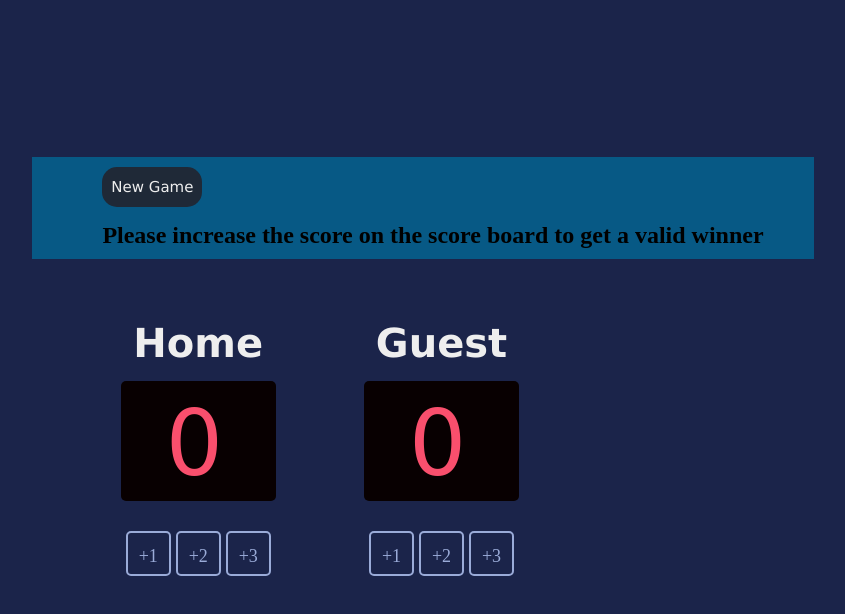
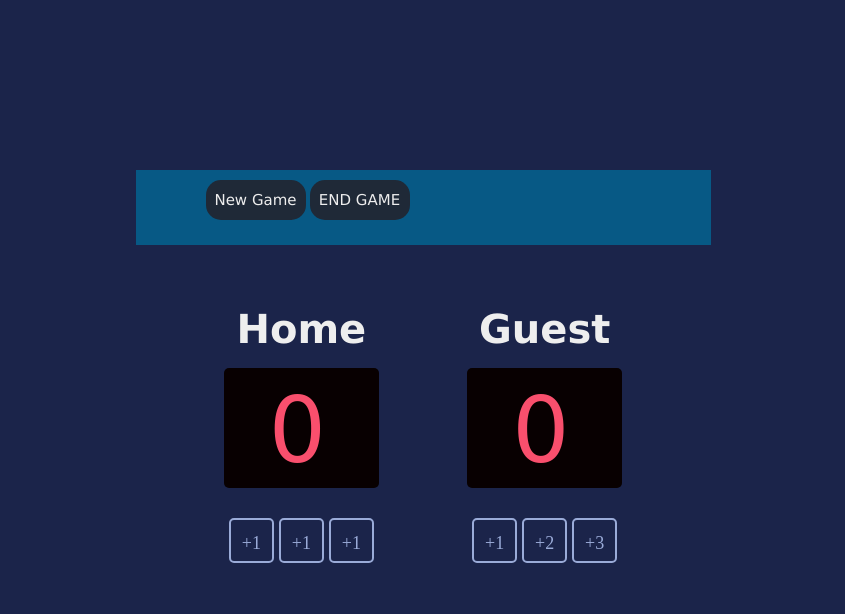
Before and after one commit to MegAjayi/BasketBall_Score_card, a plain HTML site: page index.html in a window 1280 px wide. Both pictures are taken after a click on the button "New Game". Shown: the whole page, without its empty margins (217-1062 px from the left). Drawn offline with Linux system fonts and the light colour scheme.

Commit message:
state management

```diff
--- a/app.js
+++ b/app.js
@@ -1,51 +1,49 @@
 let homeEl = document.getElementById("home");
 let guetEl = document.getElementById("guest");
-let count = 0;
+let winnerEl = document.getElementById("displayWinner");
+// let allActionButton = document.querySelector(".units");
+
+let countHome = 0;
 let countGuest = 0;
 
-function addOne() {
-  count += 1;
-  homeEl.textContent = count;
+function addScoreToHome(num) {
+  countHome += num;
+  homeEl.textContent = countHome;
 }
 
-function addTwo() {
-  count += 2;
-  homeEl.textContent = count;
-}
-
-function addThree() {
-  count += 3;
-  homeEl.textContent = count;
-  //   guetEl.textContent = count;
-}
-
-function addOneOne() {
-  countGuest += 1;
-  guetEl.textContent = countGuest;
-}
-
-function addTwoTwo() {
-  countGuest += 2;
-  guetEl.textContent = countGuest;
-}
-
-function addThreeThree() {
-  countGuest += 3;
+function addScoreToGuest(num) {
+  countGuest += num;
   guetEl.textContent = countGuest;
 }
 
 function newGame() {
-  if (count > countGuest) {
-    document.getElementById("extraButton").textContent =
-      "The winner is Home with a score of: " + count;
-  } else if (countGuest < count) {
-    document.getElementById("extraButton").textContent =
-      "The winner is Home with a score of: " + countGuest;
+  countHome = 0;
+  countGuest = 0;
+  homeEl.textContent = countHome;
+  guetEl.textContent = countGuest;
+  winnerEl.textContent = "";
+  enableButton();
+}
+
+function endGame() {
+  if (countHome > countGuest) {
+    winnerEl.textContent = "Home Team Wins";
+  } else if (countHome < countGuest) {
+    winnerEl.textContent = "Guest Team Wins";
   } else {
-    document.getElementById("extraButton").textContent =
-      "Please increase the score on the score board to get a valid winner";
+    winnerEl.textContent = "Its A Tie";
   }
+  disableButton();
+}
 
-  count = 0;
-  countGuest = 0;
+function disableButton() {
+  document.querySelectorAll(".units").forEach((btn) => (btn.disabled = true));
+  // const buttons = document.querySelectorAll(".units");
+  // buttons.disabled = true;
 }
+
+function enableButton() {
+  document.querySelectorAll(".units").forEach((btn) => (btn.disabled = false));
+  // const buttons = document.querySelectorAll(".units");
+  // buttons.disabled = false;
+}
--- a/assests/css/index.css
+++ b/css/index.css
@@ -76,8 +76,7 @@
   color: var(--smaller-color);
 }
 
-.units,
-span {
+.incrementvalues > * {
   font-family: "Cursed Timer ULiL";
   font-size: 18px;
   font-weight: 400;
@@ -85,6 +84,8 @@
   letter-spacing: 0;
   text-align: center;
   font-style: normal;
+  cursor: pointer;
+  background-color: var(--primary-color);
 }
 
 header {
@@ -105,7 +106,8 @@
   padding: 10px 30px;
 }
 
-#extraButton1 {
+#extraButton1,
+#end_game {
   height: 40px;
   width: 100px;
   border-radius: 15px;
@@ -119,3 +121,6 @@
   background-color: #1f2937;
   color: var(--Text-color);
 }
+button {
+  cursor: pointer;
+}
--- a/index.html
+++ b/index.html
@@ -5,8 +5,8 @@
     <meta charset="UTF-8">
     <meta name="viewport" content="width=device-width, initial-scale=1.0">
     <title>Baskect Ball Score Board</title>
-    <link rel="stylesheet" href="./assests/css/global.css">
-    <link rel="stylesheet" href="./assests/css/index.css">
+    <link rel="stylesheet" href="./css/global.css">
+    <link rel="stylesheet" href="./css/index.css">
 </head>
 
 <body>
@@ -16,7 +16,8 @@
                 <nav class="extra">
                     <div>
                         <button onclick="newGame()" id="extraButton1">New Game</button>
-                        <h2 id="extraButton"> </h2>
+                        <button id="end_game" onclick="endGame()">END GAME</button>
+                        <h2 id="displayWinner"> </h2>
                     </div>
                 </nav>
             </header>
@@ -28,9 +29,9 @@
                     <span class="Readings" id="home">0</span>
                 </div>
                 <div class="incrementvalues">
-                    <div class="units"><span onclick="addOne()">+1</span></div>
-                    <div class="units" on><span onclick="addTwo()">+2</span></div>
-                    <div class="units"><span onclick="addThree()">+3</span></div>
+                    <button id="home-button-1" class="units" onclick="addScoreToHome(1)">+1</button>
+                    <button id="home-button-2" class="units" onclick="addScoreToHome(2)">+1</button>
+                    <button id="home-button3" class="units" onclick="addScoreToHome(3)">+1</button>
                 </div>
             </div>
             <div id="classtwo">
@@ -39,9 +40,9 @@
                     <span class="Readings" id="guest">0</span>
                 </div>
                 <div class="incrementvalues">
-                    <div class="units"><span onclick="addOneOne() ">+1</span></div>
-                    <div class="units"><span onclick="addTwoTwo() ">+2</span></div>
-                    <div class="units"><span onclick="addThreeThree()">+3</span></div>
+                    <button id="guest-button-1" class="units" onclick="addScoreToGuest(1)">+1</button>
+                    <button id="guest-button-1" class="units" onclick="addScoreToGuest(2)">+2</button>
+                    <button id="guest-button-1" class="units" onclick="addScoreToGuest(3)">+3</button>
                 </div>
             </div>
 
```
Also changed, not shown: css/global.css (renamed from assests/css/global.css).
